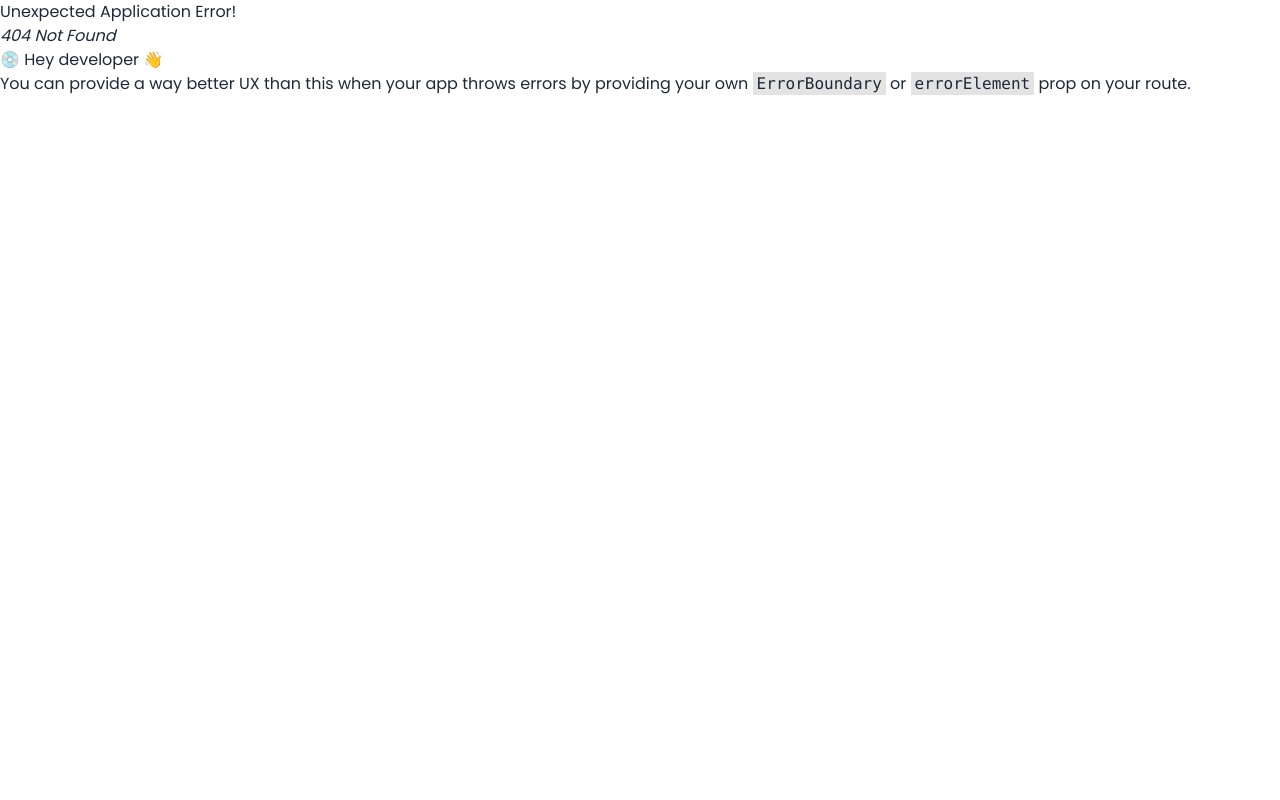
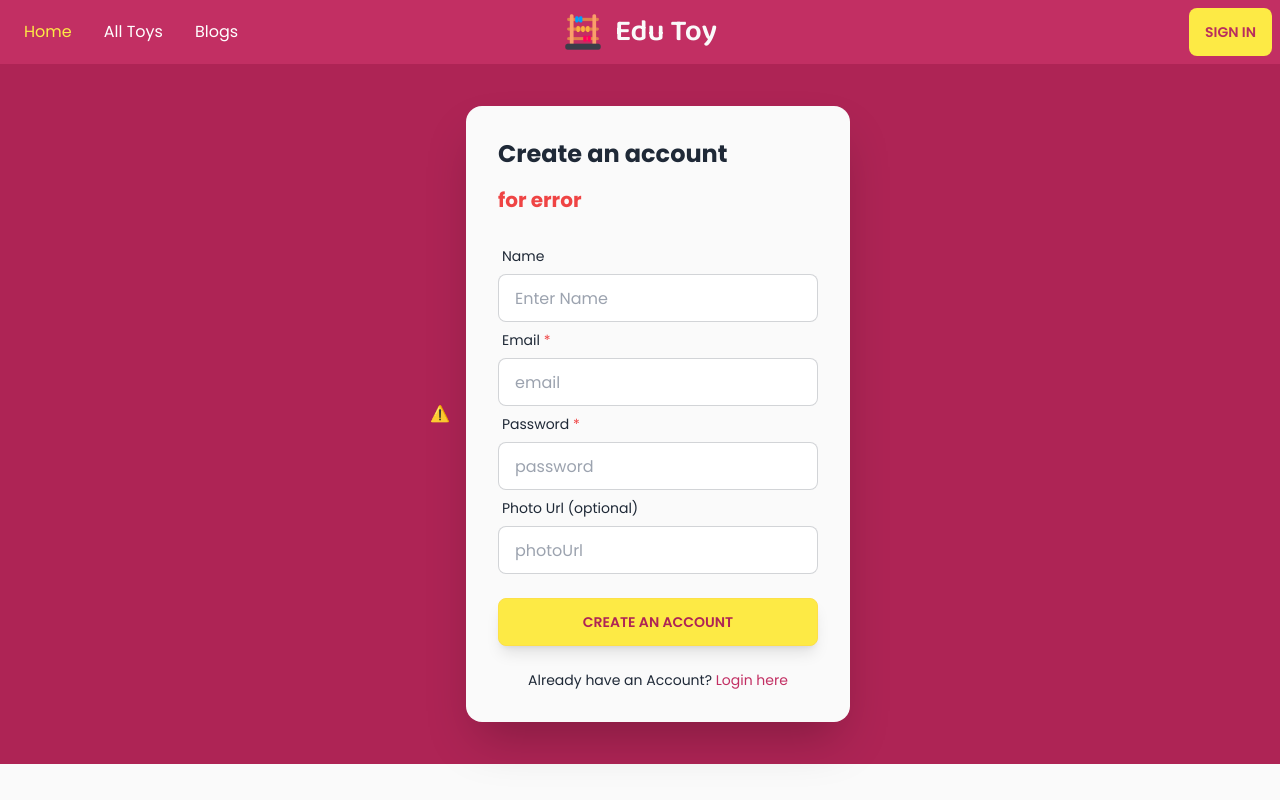
Before and after one commit to getMonirr/edu-toy-client, a React (Vite) app: page /registration in a window 1280 px wide. Before the commit this address had no page. Shown: the top 800 px of the page. Built offline with nearby package versions, Linux system fonts and the light colour scheme; no server answers.

Commit message:
registration ui done

```diff
--- a/src/pages/login/Login.jsx
+++ b/src/pages/login/Login.jsx
@@ -1,18 +1,16 @@
-import { Player, Controls } from "@lottiefiles/react-lottie-player";
+import { Player } from "@lottiefiles/react-lottie-player";
 import { Link } from "react-router-dom";
 
 const Login = () => {
   return (
     <div className="hero min-h-[700px] bg-edu-secondary">
-      <div className="hero-content flex">
+      <div className="hero-content flex flex-col lg:flex-row gap-0">
         <Player
           autoplay
           loop
           src="https://assets1.lottiefiles.com/packages/lf20_dn6rwtwl.json"
-          style={{ height: "500px", width: "500px" }}
-        >
-          <Controls buttons={["play", "repeat", "debug"]} />
-        </Player>
+          style={{ height: "500px", width: "100%" }}
+        ></Player>
         <div className="card flex-shrink-0 w-full max-w-sm shadow-2xl bg-edu-bg">
           <div className="card-body">
             <div>
@@ -62,7 +60,7 @@ const Login = () => {
             <div>
               <p className="text-sm mt-4 text-center">
                 Don’t have an account yet?{" "}
-                <Link to="/sign-in" className="text-edu-nav">
+                <Link to="/registration" className="text-edu-nav">
                   Sign up here
                 </Link>
               </p>
--- /dev/null
+++ b/src/pages/register/Registration.jsx
@@ -0,0 +1,96 @@
+import { Player } from "@lottiefiles/react-lottie-player";
+import { Link } from "react-router-dom";
+
+const Registration = () => {
+  return (
+    <div className="hero min-h-[700px] bg-edu-secondary">
+      <div className="hero-content flex flex-col md:flex-row">
+        <Player
+          autoplay
+          loop
+          src="https://assets3.lottiefiles.com/packages/lf20_tpa51dr0.json"
+          style={{ height: "500px", width: "100%" }}
+        ></Player>
+        <div className="card flex-shrink-0 w-full max-w-sm shadow-2xl bg-edu-bg">
+          <div className="card-body">
+            <div>
+              <p className="text-2xl font-bold mb-4">Create an account</p>
+              <p className="text-xl font-bold mb-4 text-red-500">for error</p>
+            </div>
+            <form>
+              <div className="form-control">
+                <label className="label">
+                  <span className="label-text">Name </span>
+                </label>
+                <input
+                  type="text"
+                  placeholder="Enter Name"
+                  className="input input-bordered"
+                  name="name"
+                />
+              </div>
+              <div className="form-control">
+                <label className="label">
+                  <span className="label-text">
+                    Email <span className="text-red-500">*</span>
+                  </span>
+                </label>
+                <input
+                  type="email"
+                  placeholder="email"
+                  className="input input-bordered"
+                  name="email"
+                  required
+                />
+              </div>
+              <div className="form-control">
+                <label className="label">
+                  <span className="label-text">
+                    Password <span className="text-red-500">*</span>
+                  </span>
+                </label>
+                <input
+                  type="password"
+                  placeholder="password"
+                  className="input input-bordered"
+                  required
+                />
+              </div>
+              <div className="form-control">
+                <label className="label">
+                  <span className="label-text">
+                    Photo Url <span>(optional)</span>
+                  </span>
+                </label>
+                <input
+                  type="url"
+                  placeholder="photoUrl"
+                  className="input input-bordered"
+                  required
+                />
+              </div>
+              <div className="form-control mt-6">
+                <button
+                  type="submit"
+                  className="btn btn-primary bg-edu-yellow text-edu-secondary border-yellow-300 hover:bg-edu-secondary hover:text-edu-yellow hover:border-edu-primary transition hover:shadow-none shadow-lg"
+                >
+                  Create an Account
+                </button>
+              </div>
+            </form>
+            <div>
+              <p className="text-sm mt-4 text-center">
+                Already have an Account?{" "}
+                <Link to="/login" className="text-edu-nav">
+                  Login here
+                </Link>
+              </p>
+            </div>
+          </div>
+        </div>
+      </div>
+    </div>
+  );
+};
+
+export default Registration;
--- a/src/pages/shared/navbar/Navbar.jsx
+++ b/src/pages/shared/navbar/Navbar.jsx
@@ -41,6 +41,10 @@ const Navbar = () => {
               Add A Toy
             </NavLink>
           </li>
+
+          <button className="btn bg-edu-yellow border-0 text-edu-primary hover:bg-edu-yellow hover:text-black transition py-0 block md:hidden">
+            Sign Out
+          </button>
         </>
       )}
       <li>
@@ -51,9 +55,6 @@ const Navbar = () => {
           Blogs
         </NavLink>
       </li>
-      <button className="btn bg-edu-yellow border-0 text-edu-primary hover:bg-edu-yellow hover:text-black transition py-0 block md:hidden">
-        Sign Out
-      </button>
     </>
   );
 
--- a/src/routes/Routes.jsx
+++ b/src/routes/Routes.jsx
@@ -2,6 +2,7 @@ import { createBrowserRouter } from "react-router-dom";
 import Main from "../layouts/Main";
 import Home from "../pages/home/home/Home";
 import Login from "../pages/login/Login";
+import Registration from "../pages/register/Registration";
 
 const Routes = createBrowserRouter([
   {
@@ -16,6 +17,10 @@ const Routes = createBrowserRouter([
         path: "login",
         element: <Login />,
       },
+      {
+        path: "registration",
+        element: <Registration />,
+      },
     ],
   },
 ]);
```
